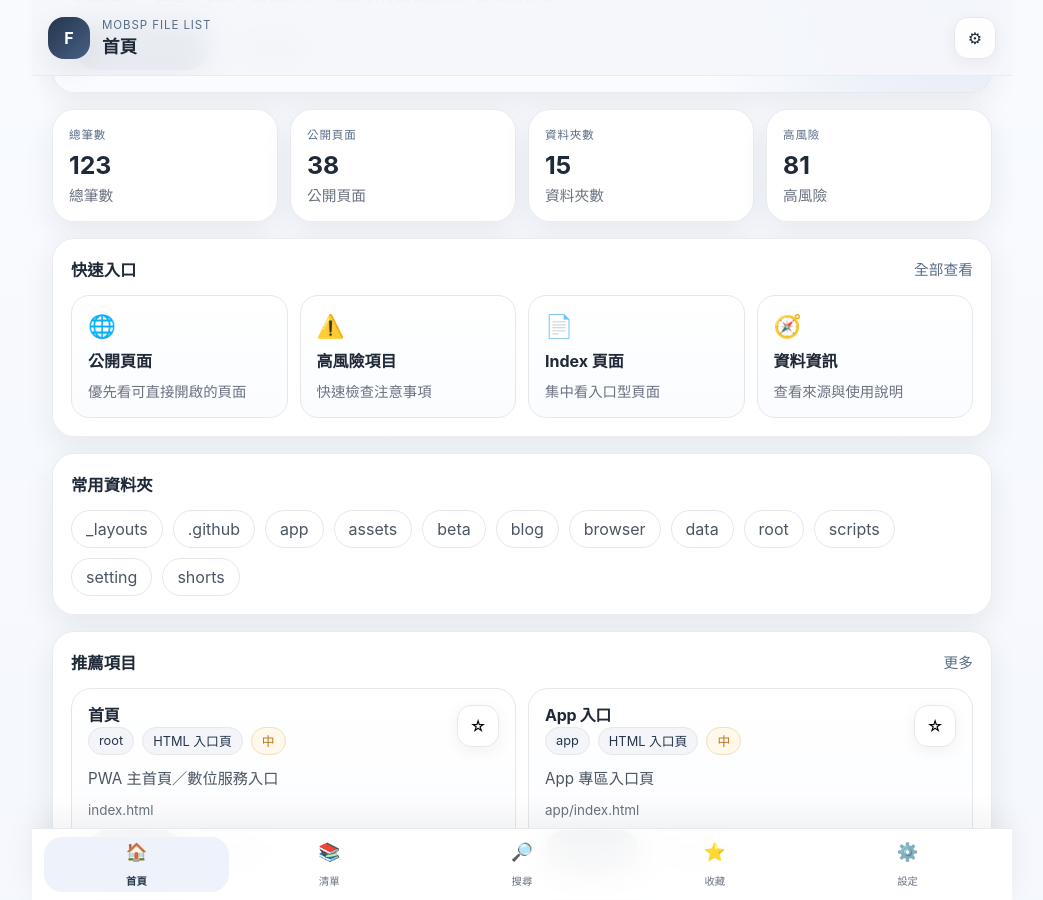
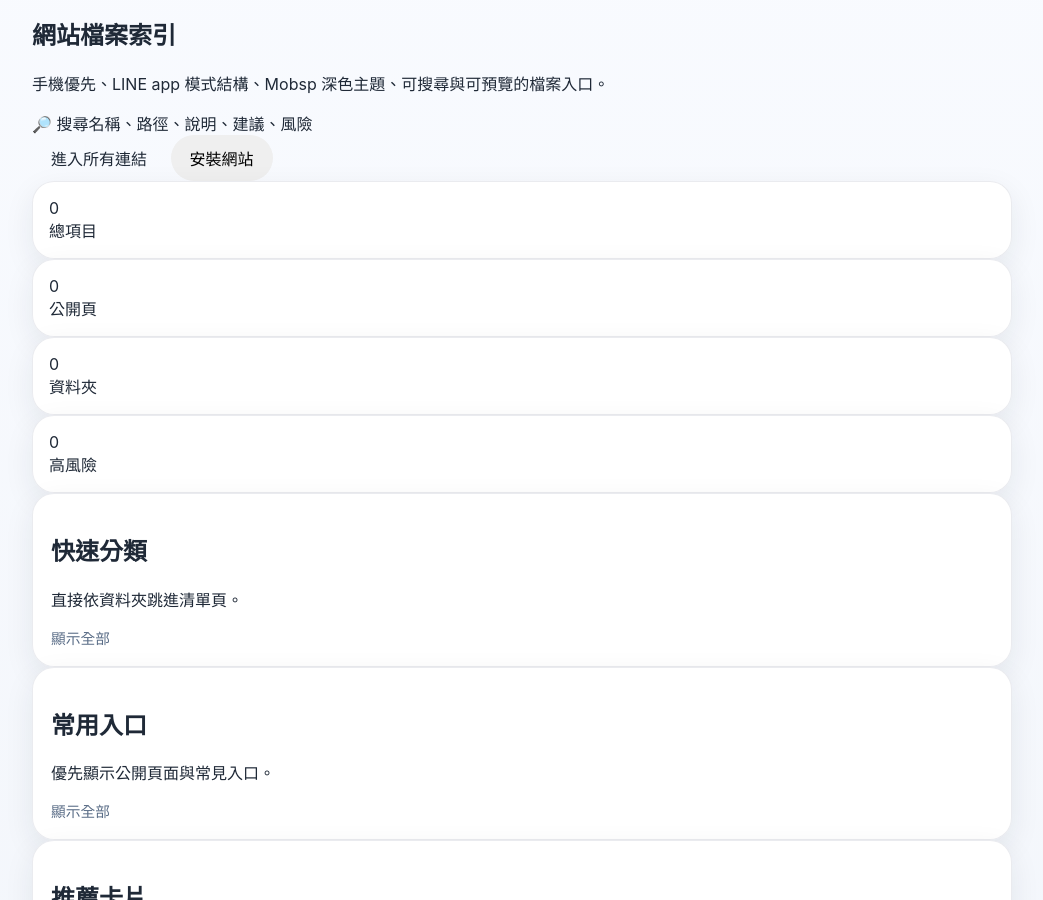
Before and after one commit to mobsp/mobsp.github.io, a Jekyll site: the page file-list/index.html, which Jekyll copies as it is, in a window 1280 px wide and 900 px high, scrolled down 194 px. Shown: the whole window, without its empty margins (118-1161 px from the left). Built offline with Jekyll 4.4.1, drawn with Linux system fonts in a browser that asks for light colours; some of the changed text lies outside the part shown.

Commit message:
更新 index.html

```diff
--- a/file-list/index.html
+++ b/file-list/index.html
@@ -1,97 +1,125 @@
 <!doctype html>
 <html lang="zh-Hant">
 <head>
-  <meta charset="utf-8" />
-  <meta name="viewport" content="width=device-width,initial-scale=1,viewport-fit=cover" />
-  <title>File List</title>
-  <meta name="theme-color" content="#f5f7fb" />
-  <link rel="manifest" href="./manifest.json" />
-  <link rel="stylesheet" href="./assets/css/base.css" />
-  <link rel="stylesheet" href="./assets/css/theme-mobsp-blog.css" />
+  <meta charset="utf-8">
+  <title>Mobsp File List</title>
+  <meta name="viewport" content="width=device-width, initial-scale=1, viewport-fit=cover">
+  <meta name="theme-color" content="#090b11">
+  <meta name="description" content="Mobsp 檔案清單入口，支援搜尋、收藏、媒體控制、原始碼檢視與本地編輯。">
+  <link rel="manifest" href="./manifest.json">
+  <link rel="stylesheet" href="./assets/css/base.css">
+  <link rel="stylesheet" href="./assets/css/theme-mobsp-blog.css">
 </head>
 <body data-page="home">
-  <div class="app-shell">
-    <header class="topbar">
-      <div class="topbar__left">
-        <div class="app-avatar">F</div>
-        <div>
-          <div class="eyebrow">Mobsp File List</div>
-          <h1 class="topbar__title">首頁</h1>
+  <header class="app-header">
+    <div class="wrap app-header-inner">
+      <div class="brand-block">
+        <div class="brand-mark">FL</div>
+        <div class="brand-copy">
+          <div class="brand-title">Mobsp File List</div>
+          <div class="brand-sub">深色 App 式檔案入口</div>
         </div>
       </div>
-      <div class="topbar__right">
-        <a class="icon-btn" href="./settings.html" aria-label="設定">⚙</a>
+
+      <div class="header-actions">
+        <a class="icon-btn" href="./saved.html" aria-label="收藏">🔖</a>
+        <a class="icon-btn" href="./all-links.html" aria-label="搜尋">🔎</a>
+        <a class="icon-btn" href="./settings.html" aria-label="設定">⚙️</a>
       </div>
-    </header>
+    </div>
+  </header>
 
-    <main class="page page-home">
-      <section class="hero-card">
-        <div class="hero-card__content">
-          <p class="eyebrow">資料驅動 · 手機優先</p>
-          <h2>像 App 一樣操作整個連結索引</h2>
-          <p class="muted">快速搜尋、篩選、收藏、查看詳情，全部以行動裝置操作習慣為核心。</p>
+  <main class="app-main">
+    <div class="wrap app-shell">
+      <section class="panel hero-mobile">
+        <div class="hero-copy">
+          <h1>網站檔案索引</h1>
+          <p>手機優先、LINE app 模式結構、Mobsp 深色主題、可搜尋與可預覽的檔案入口。</p>
         </div>
-        <div class="hero-card__actions">
-          <a class="btn btn-primary" href="./all-links.html">打開全部連結</a>
-          <a class="btn btn-secondary" href="./saved.html">查看收藏</a>
+
+        <a class="search-hero" href="./all-links.html" aria-label="進入搜尋">
+          <span class="search-hero-icon">🔎</span>
+          <span class="search-hero-text">搜尋名稱、路徑、說明、建議、風險</span>
+        </a>
+
+        <div class="hero-actions">
+          <a class="btn primary block" href="./all-links.html">進入所有連結</a>
+          <button class="btn block hide" id="install-btn" type="button">安裝網站</button>
         </div>
       </section>
 
-      <section class="stats-grid" id="home-stats"></section>
-
-      <section class="section-card">
-        <div class="section-head">
-          <h3>快速入口</h3>
-          <a href="./all-links.html" class="text-link">全部查看</a>
-        </div>
-        <div class="quick-grid">
-          <a class="quick-tile" href="./all-links.html?public=1">
-            <span class="quick-tile__icon">🌐</span>
-            <span class="quick-tile__title">公開頁面</span>
-            <span class="quick-tile__desc">優先看可直接開啟的頁面</span>
-          </a>
-          <a class="quick-tile" href="./all-links.html?risk=%E9%AB%98">
-            <span class="quick-tile__icon">⚠️</span>
-            <span class="quick-tile__title">高風險項目</span>
-            <span class="quick-tile__desc">快速檢查注意事項</span>
-          </a>
-          <a class="quick-tile" href="./all-links.html?type=html-index">
-            <span class="quick-tile__icon">📄</span>
-            <span class="quick-tile__title">Index 頁面</span>
-            <span class="quick-tile__desc">集中看入口型頁面</span>
-          </a>
-          <a class="quick-tile" href="./settings.html">
-            <span class="quick-tile__icon">🧭</span>
-            <span class="quick-tile__title">資料資訊</span>
-            <span class="quick-tile__desc">查看來源與使用說明</span>
-          </a>
-        </div>
+      <section class="stats-row" aria-label="統計資訊">
+        <article class="stat-card panel">
+          <div class="stat-number" id="total-count">0</div>
+          <div class="stat-label">總項目</div>
+        </article>
+        <article class="stat-card panel">
+          <div class="stat-number" id="public-count">0</div>
+          <div class="stat-label">公開頁</div>
+        </article>
+        <article class="stat-card panel">
+          <div class="stat-number" id="folder-count">0</div>
+          <div class="stat-label">資料夾</div>
+        </article>
+        <article class="stat-card panel">
+          <div class="stat-number" id="high-risk-count">0</div>
+          <div class="stat-label">高風險</div>
+        </article>
       </section>
 
-      <section class="section-card">
-        <div class="section-head">
-          <h3>常用資料夾</h3>
+      <section class="panel section-card">
+        <div class="section-title-row">
+          <div>
+            <h2>快速分類</h2>
+            <p>直接依資料夾跳進清單頁。</p>
+          </div>
+          <a class="text-link" href="./all-links.html">顯示全部</a>
         </div>
-        <div class="chip-list" id="folder-chips"></div>
+        <div class="chip-row" id="folder-chips"></div>
       </section>
 
-      <section class="section-card">
-        <div class="section-head">
-          <h3>推薦項目</h3>
-          <a href="./all-links.html" class="text-link">更多</a>
+      <section class="panel section-card">
+        <div class="section-title-row">
+          <div>
+            <h2>常用入口</h2>
+            <p>優先顯示公開頁面與常見入口。</p>
+          </div>
+          <a class="text-link" href="./all-links.html">顯示全部</a>
         </div>
-        <div class="card-list" id="featured-list"></div>
+        <div class="app-quick-grid" id="public-shortcuts"></div>
       </section>
-    </main>
 
-    <nav class="tabbar">
-      <a class="tabbar__item is-active" href="./index.html"><span>🏠</span><small>首頁</small></a>
-      <a class="tabbar__item" href="./all-links.html"><span>📚</span><small>清單</small></a>
-      <a class="tabbar__item" href="./all-links.html#search"><span>🔎</span><small>搜尋</small></a>
-      <a class="tabbar__item" href="./saved.html"><span>⭐</span><small>收藏</small></a>
-      <a class="tabbar__item" href="./settings.html"><span>⚙️</span><small>設定</small></a>
-    </nav>
-  </div>
+      <section class="panel section-card">
+        <div class="section-title-row">
+          <div>
+            <h2>推薦卡片</h2>
+            <p>可直接開啟、收藏、查看詳情。</p>
+          </div>
+          <a class="text-link" href="./all-links.html">顯示全部</a>
+        </div>
+        <div class="grid cards" id="featured-grid"></div>
+      </section>
+    </div>
+  </main>
+
+  <nav class="bottom-tabbar" aria-label="主要分頁">
+    <a class="tab-link active" href="./index.html">
+      <span class="tab-icon">⌂</span>
+      <span class="tab-label">首頁</span>
+    </a>
+    <a class="tab-link" href="./all-links.html">
+      <span class="tab-icon">≣</span>
+      <span class="tab-label">清單</span>
+    </a>
+    <a class="tab-link" href="./saved.html">
+      <span class="tab-icon">★</span>
+      <span class="tab-label">收藏</span>
+    </a>
+    <a class="tab-link" href="./settings.html">
+      <span class="tab-icon">⚙</span>
+      <span class="tab-label">設定</span>
+    </a>
+  </nav>
 
   <script src="./assets/js/app.js"></script>
   <script src="./assets/js/index.js"></script>
```
